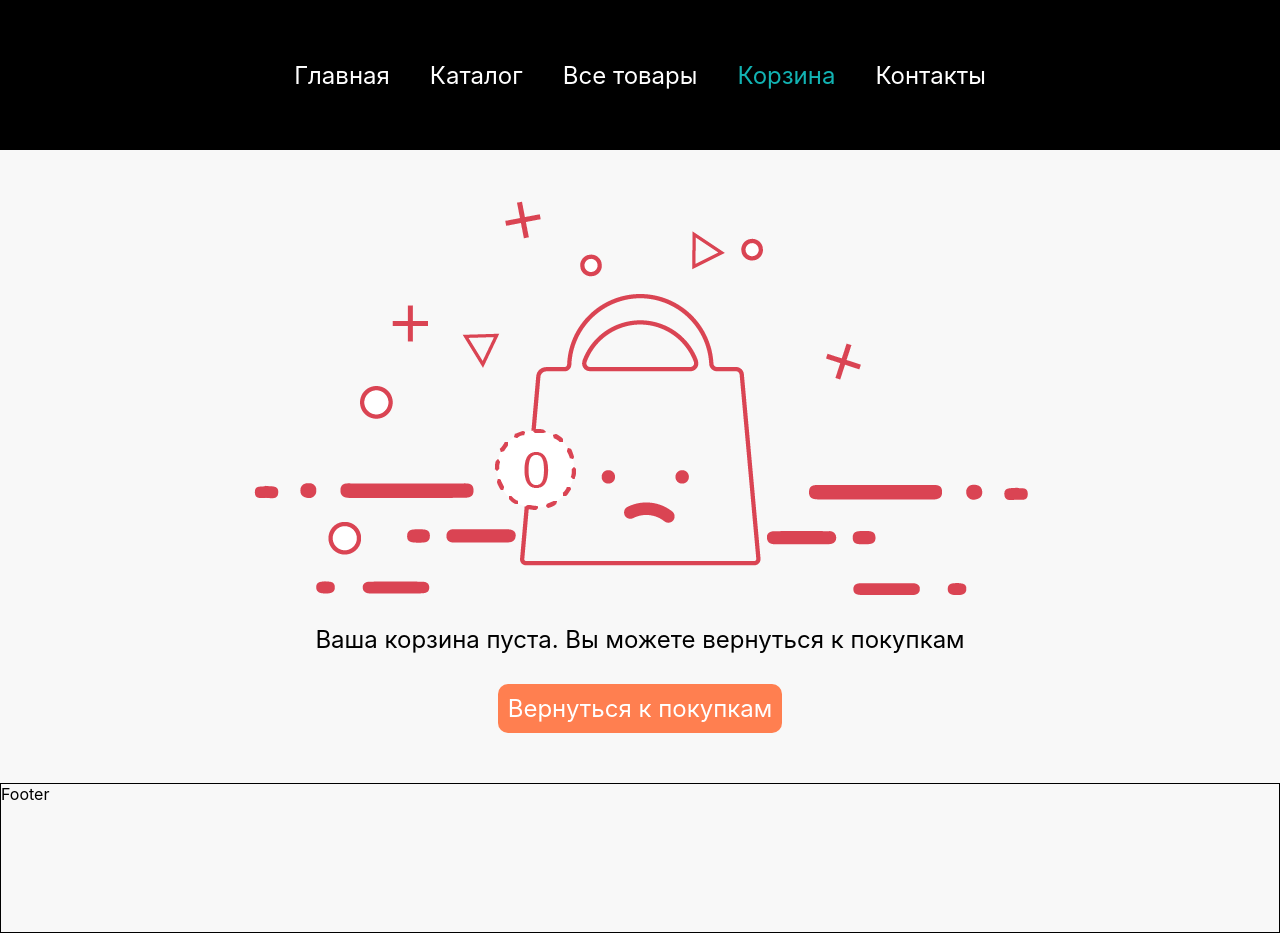
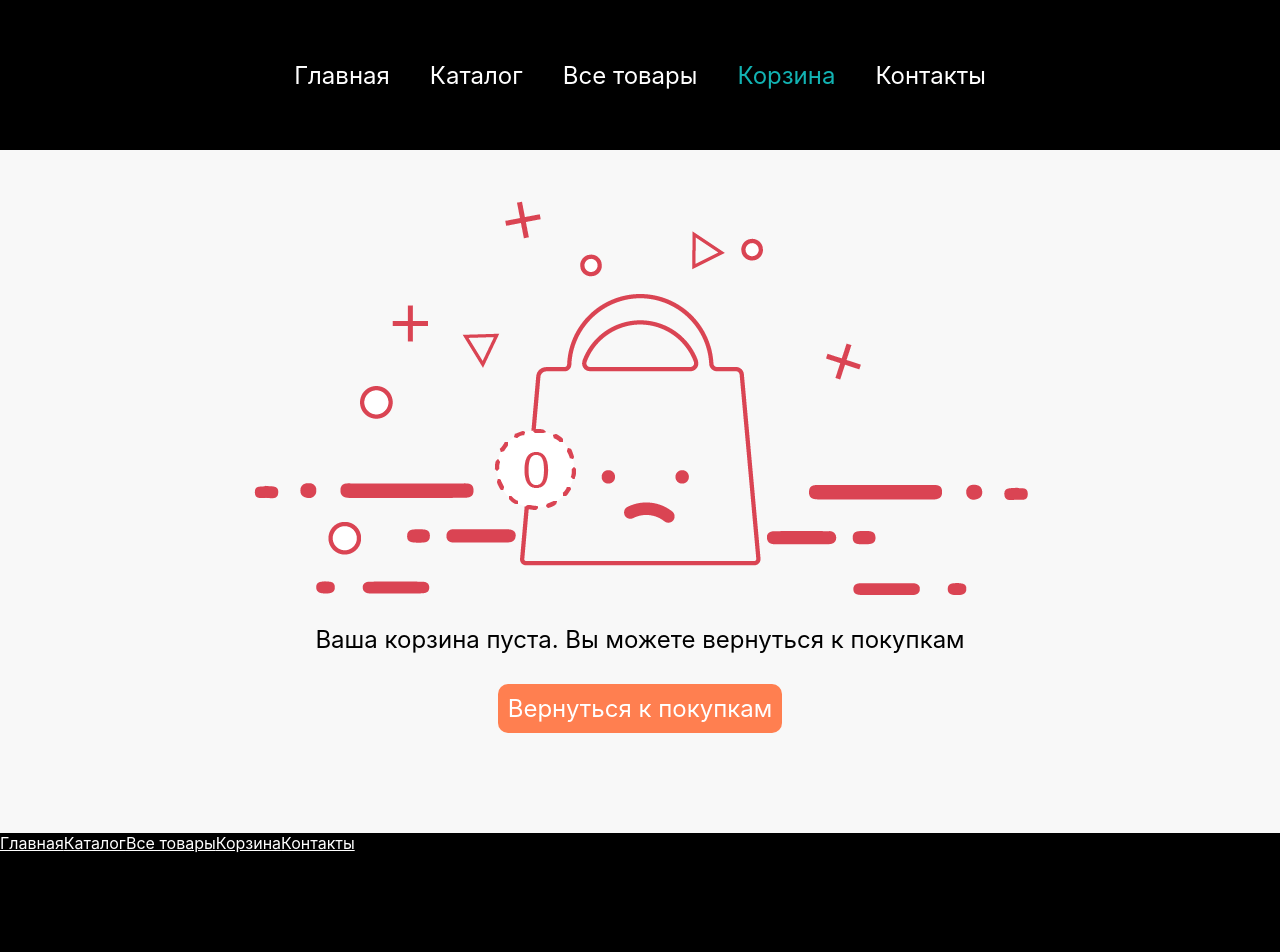
Before and after one commit to w1z4rd1995/Shop-ReactJS, a React (Create React App) app: page /cart in a window 1280 px wide. Shown: the top 952 px of the page. Built offline with nearby package versions, Linux system fonts and the light colour scheme.

Commit message:
improved price filter

```diff
--- a/src/App.css
+++ b/src/App.css
@@ -5,20 +5,34 @@
         "header1 header1 header1 header1"
         "content1 content1 content1 content1"
         "footer1 footer1 footer1 footer1";
-    grid-template-rows: 150px 1fr 150px;
+    grid-template-rows: 150px 1fr 500px;
     grid-row-gap: 20px;
     grid-template-columns: 10% 1fr 1fr 10%;
     background-color: rgba(238, 238, 238, 0.432);
 }
 
-.header,
-.footer {
+.header {
     border: solid 1px black;
 }
 
 .footer {
+    margin-top: 50px;
+    color: white;
+    width: 100%;
+    height: auto;
+    /* height: 100%; */
+    /* position: absolute; */
+    bottom: 0px;
+    /* margin-top: 100px; */
+    /* position: absolute; */
+    /* flex: 0 0 auto; */
+    background-color: black;
     /* position: fixed;
     bottom: 0; */
+}
+
+.footerContent > a {
+    color: white;
 }
 .content {
     grid-area: content1;
@@ -770,3 +784,8 @@
     button {
     background: coral;
 }
+
+.css-187mznn-MuiSlider-root {
+    /* display: flex; */
+    color: coral !important;
+}
--- a/src/App.js
+++ b/src/App.js
@@ -38,7 +38,15 @@ const App = observer(() => {
                     />
                 </Routes>
             </div>
-            <div className="footer">Footer</div>
+            <div className="footer">
+                <div className="footerContent">
+                    <NavLink to="/">Главная</NavLink>
+                    <NavLink to="/catalog">Каталог</NavLink>
+                    <NavLink to="/products">Все товары</NavLink>
+                    <NavLink to="/cart">Корзина</NavLink>
+                    <NavLink to="/contacts">Контакты</NavLink>
+                </div>
+            </div>
         </div>
     );
 });
--- a/src/Stores/AppStore.js
+++ b/src/Stores/AppStore.js
@@ -53,7 +53,7 @@ export class AppStore {
 
     fetchData = async () => {
         const api_url = "https://fakestoreapi.com/products";
-        // const api_url = "https://api.escuelajs.co/api/v1/products";
+
         const response = await axios.get(api_url);
         const tempApiData = response.data;
 
@@ -77,7 +77,6 @@ export class AppStore {
         const temp = this.ApiData.map((item) => item.category);
 
         this.allImages = this.ApiData.map((item) => item.image);
-        // console.log(this.allImages);
 
         this.Categories = [...new Set(temp)];
 
@@ -85,10 +84,9 @@ export class AppStore {
             return { category, isSelected: false };
         });
 
-        // this.filterProducts = [...this.ApiData];
-        // console.log(this.categoryFilter);
-
-        store.findMinMaxPrice();
+        if (this.ApiData) {
+            store.findMinMaxPrice();
+        }
     };
 
     setCategoryFilter(categoryItem) {
--- a/src/components/Products.js
+++ b/src/components/Products.js
@@ -7,6 +7,7 @@ import Slider from "@mui/material/Slider";
 import { observer } from "mobx-react-lite";
 import { motion } from "framer-motion";
 import { makeAutoObservable, toJS } from "mobx";
+import axios from "axios";
 
 export const Products = observer(() => {
     const [isChecked, setIsChecked] = useState({
@@ -15,7 +16,7 @@ export const Products = observer(() => {
         rating: false,
     });
 
-    const [sliderValueChanged, setSliderValueChange] = useState([0, 1000]);
+    const [sliderValueChange, setSliderValueChange] = useState([]);
     const onSliderChange = (event, newValue) => {
         setSliderValueChange(newValue);
     };
@@ -26,7 +27,11 @@ export const Products = observer(() => {
             console.log("зашел фетч");
             store.setIsReady(true);
         }
-    }, []);
+        console.log(store.minPrice);
+        setSliderValueChange([store.minPrice, store.maxPrice]);
+    }, [store.minPrice]);
+    // console.log(sliderValueChange);
+
     return (
         store.IsReady &&
         store.ApiData && (
@@ -44,17 +49,19 @@ export const Products = observer(() => {
                     </div>
 
                     <div className="sliderStyle">
+                        {store.minPrice && store.maxPrice && (
                             <Slider
                                 // color="black"
-                            min={0}
-                            max={1000}
-                            defaultValue={[200, 500]}
+                                min={store.minPrice}
+                                max={store.maxPrice}
+                                defaultValue={[store.minPrice, store.maxPrice]}
                                 // value={setValue}
                                 valueLabelDisplay="auto"
                                 disableSwap
                                 step={5}
                                 onChangeCommitted={onSliderChange}
                             />
+                        )}
                     </div>
                     <div>
                         <h3>Категория</h3>
@@ -129,6 +136,10 @@ export const Products = observer(() => {
                 <div className="products">
                     {store.ApiData && store.currentCategory.length !== 0
                         ? store.filterProducts.map((item) => {
+                              if (
+                                  item.price > sliderValueChange[0] &&
+                                  item.price < sliderValueChange[1]
+                              )
                                   return (
                                       <div key={item.id}>
                                           <OneProduct Item={item} />
@@ -136,11 +147,16 @@ export const Products = observer(() => {
                                   );
                           })
                         : store.ApiData.map((item) => {
+                              if (
+                                  item.price > sliderValueChange[0] &&
+                                  item.price < sliderValueChange[1]
+                              ) {
                                   return (
                                       <div key={item.id}>
                                           <OneProduct Item={item} />
                                       </div>
                                   );
+                              }
                           })}
                 </div>
             </div>
```
Lines whose indentation alone changed are shown as unchanged.
